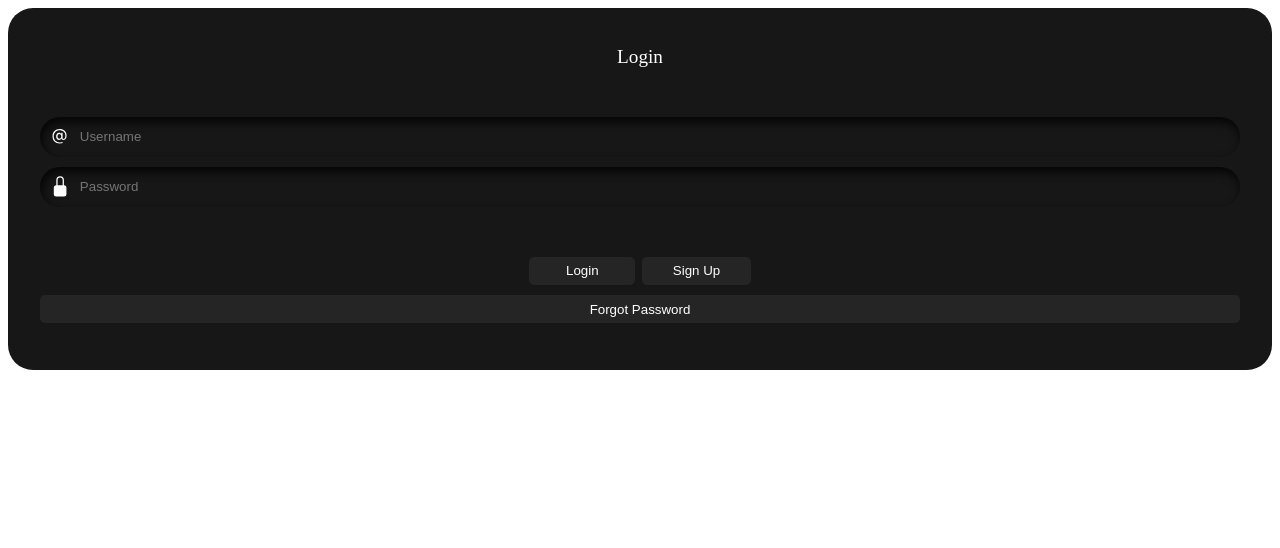
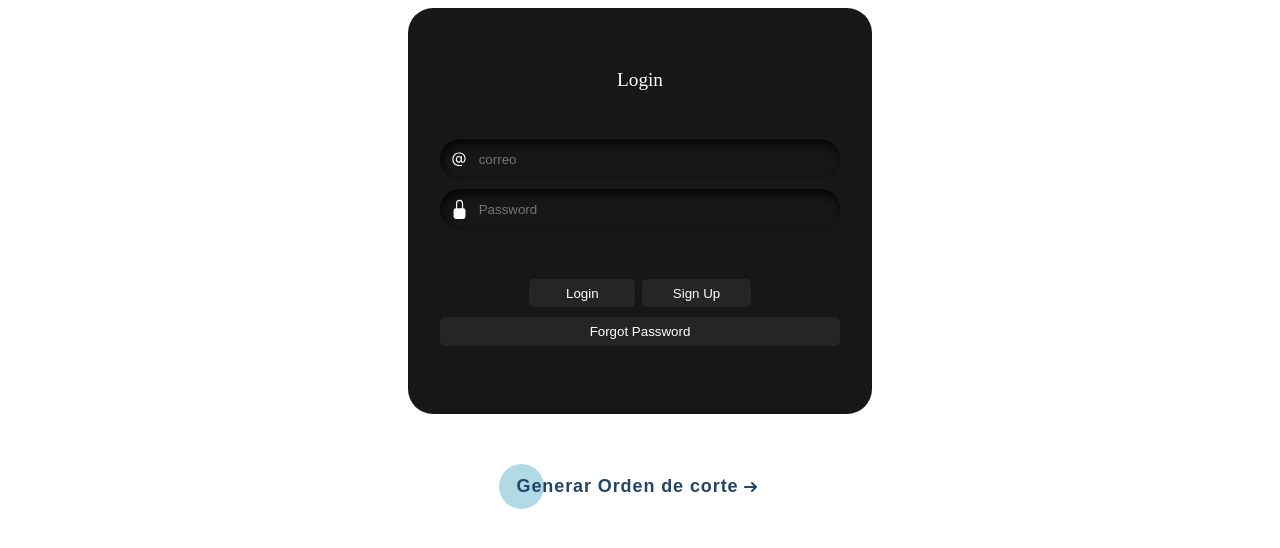
Before and after one commit to Smoonun/proyectos, a React (Create React App) app: page / in a window 1280 px wide. Shown: the top 548 px of the page. Built offline with nearby package versions, Linux system fonts and the light colour scheme.

Commit message:
login y boton de orden de corte

```diff
--- /dev/null
+++ b/src/Boton.jsx
@@ -0,0 +1,14 @@
+import './boton.css';
+export default function Boton (){
+  return (
+    <div class="container">
+<button class="cta">
+  <span>Generar Orden de corte</span>
+  <svg width="15px" height="10px" viewBox="0 0 13 10">
+    <path d="M1,5 L11,5"></path>
+    <polyline points="8 1 12 5 8 9"></polyline>
+  </svg>
+</button>
+</div>
+)
+}
--- a/src/Form.jsx
+++ /dev/null
@@ -1,142 +0,0 @@
-import React from 'react';
-import styled from 'styled-components';
-
-const Form = () => {
-  return (
-    <StyledWrapper>
-      <form className="form">
-        <p id="heading">Login</p>
-        <div className="field">
-          <svg className="input-icon" xmlns="http://www.w3.org/2000/svg" width={16} height={16} fill="currentColor" viewBox="0 0 16 16">
-            <path d="M13.106 7.222c0-2.967-2.249-5.032-5.482-5.032-3.35 0-5.646 2.318-5.646 5.702 0 3.493 2.235 5.708 5.762 5.708.862 0 1.689-.123 2.304-.335v-.862c-.43.199-1.354.328-2.29.328-2.926 0-4.813-1.88-4.813-4.798 0-2.844 1.921-4.881 4.594-4.881 2.735 0 4.608 1.688 4.608 4.156 0 1.682-.554 2.769-1.416 2.769-.492 0-.772-.28-.772-.76V5.206H8.923v.834h-.11c-.266-.595-.881-.964-1.6-.964-1.4 0-2.378 1.162-2.378 2.823 0 1.737.957 2.906 2.379 2.906.8 0 1.415-.39 1.709-1.087h.11c.081.67.703 1.148 1.503 1.148 1.572 0 2.57-1.415 2.57-3.643zm-7.177.704c0-1.197.54-1.907 1.456-1.907.93 0 1.524.738 1.524 1.907S8.308 9.84 7.371 9.84c-.895 0-1.442-.725-1.442-1.914z" />
-          </svg>
-          <input autoComplete="off" placeholder="Username" className="input-field" type="text" />
-        </div>
-        <div className="field">
-          <svg className="input-icon" xmlns="http://www.w3.org/2000/svg" width={16} height={16} fill="currentColor" viewBox="0 0 16 16">
-            <path d="M8 1a2 2 0 0 1 2 2v4H6V3a2 2 0 0 1 2-2zm3 6V3a3 3 0 0 0-6 0v4a2 2 0 0 0-2 2v5a2 2 0 0 0 2 2h6a2 2 0 0 0 2-2V9a2 2 0 0 0-2-2z" />
-          </svg>
-          <input placeholder="Password" className="input-field" type="password" />
-        </div>
-        <div className="btn">
-          <button className="button1">&nbsp;&nbsp;&nbsp;&nbsp;&nbsp;&nbsp;Login&nbsp;&nbsp;&nbsp;&nbsp;&nbsp;&nbsp;</button>
-          <button className="button2">Sign Up</button>
-        </div>
-        <button className="button3">Forgot Password</button>
-      </form>
-    </StyledWrapper>
-  );
-}
-
-const StyledWrapper = styled.div`
-  .form {
-    display: flex;
-    flex-direction: column;
-    gap: 10px;
-    padding-left: 2em;
-    padding-right: 2em;
-    padding-bottom: 0.4em;
-    background-color: #171717;
-    border-radius: 25px;
-    transition: .4s ease-in-out;
-  }
-
-  .form:hover {
-    transform: scale(1.05);
-    border: 1px solid black;
-  }
-
-  #heading {
-    text-align: center;
-    margin: 2em;
-    color: rgb(255, 255, 255);
-    font-size: 1.2em;
-  }
-
-  .field {
-    display: flex;
-    align-items: center;
-    justify-content: center;
-    gap: 0.5em;
-    border-radius: 25px;
-    padding: 0.6em;
-    border: none;
-    outline: none;
-    color: white;
-    background-color: #171717;
-    box-shadow: inset 2px 5px 10px rgb(5, 5, 5);
-  }
-
-  .input-icon {
-    height: 1.3em;
-    width: 1.3em;
-    fill: white;
-  }
-
-  .input-field {
-    background: none;
-    border: none;
-    outline: none;
-    width: 100%;
-    color: #d3d3d3;
-  }
-
-  .form .btn {
-    display: flex;
-    justify-content: center;
-    flex-direction: row;
-    margin-top: 2.5em;
-  }
-
-  .button1 {
-    padding: 0.5em;
-    padding-left: 1.1em;
-    padding-right: 1.1em;
-    border-radius: 5px;
-    margin-right: 0.5em;
-    border: none;
-    outline: none;
-    transition: .4s ease-in-out;
-    background-color: #252525;
-    color: white;
-  }
-
-  .button1:hover {
-    background-color: black;
-    color: white;
-  }
-
-  .button2 {
-    padding: 0.5em;
-    padding-left: 2.3em;
-    padding-right: 2.3em;
-    border-radius: 5px;
-    border: none;
-    outline: none;
-    transition: .4s ease-in-out;
-    background-color: #252525;
-    color: white;
-  }
-
-  .button2:hover {
-    background-color: black;
-    color: white;
-  }
-
-  .button3 {
-    margin-bottom: 3em;
-    padding: 0.5em;
-    border-radius: 5px;
-    border: none;
-    outline: none;
-    transition: .4s ease-in-out;
-    background-color: #252525;
-    color: white;
-  }
-
-  .button3:hover {
-    background-color: red;
-    color: white;
-  }`;
-
-export default Form;
--- /dev/null
+++ b/src/Login.jsx
@@ -0,0 +1,28 @@
+import './login.css';
+const Form = () => {
+  return (
+      <form className="form">
+        <p id="heading">Login</p>
+        <div className="field">
+          <svg className="input-icon" xmlns="http://www.w3.org/2000/svg" width={16} height={16} fill="currentColor" viewBox="0 0 16 16">
+            <path d="M13.106 7.222c0-2.967-2.249-5.032-5.482-5.032-3.35 0-5.646 2.318-5.646 5.702 0 3.493 2.235 5.708 5.762 5.708.862 0 1.689-.123 2.304-.335v-.862c-.43.199-1.354.328-2.29.328-2.926 0-4.813-1.88-4.813-4.798 0-2.844 1.921-4.881 4.594-4.881 2.735 0 4.608 1.688 4.608 4.156 0 1.682-.554 2.769-1.416 2.769-.492 0-.772-.28-.772-.76V5.206H8.923v.834h-.11c-.266-.595-.881-.964-1.6-.964-1.4 0-2.378 1.162-2.378 2.823 0 1.737.957 2.906 2.379 2.906.8 0 1.415-.39 1.709-1.087h.11c.081.67.703 1.148 1.503 1.148 1.572 0 2.57-1.415 2.57-3.643zm-7.177.704c0-1.197.54-1.907 1.456-1.907.93 0 1.524.738 1.524 1.907S8.308 9.84 7.371 9.84c-.895 0-1.442-.725-1.442-1.914z" />
+          </svg>
+          <input autoComplete="off" placeholder="correo" className="input-field" type="email" />
+        </div>
+        <div className="field">
+          <svg className="input-icon" xmlns="http://www.w3.org/2000/svg" width={16} height={16} fill="currentColor" viewBox="0 0 16 16">
+            <path d="M8 1a2 2 0 0 1 2 2v4H6V3a2 2 0 0 1 2-2zm3 6V3a3 3 0 0 0-6 0v4a2 2 0 0 0-2 2v5a2 2 0 0 0 2 2h6a2 2 0 0 0 2-2V9a2 2 0 0 0-2-2z" />
+          </svg>
+          <input placeholder="Password" className="input-field" type="password" />
+        </div>
+        <div className="btn">
+          <button className="button1">&nbsp;&nbsp;&nbsp;&nbsp;&nbsp;&nbsp;Login&nbsp;&nbsp;&nbsp;&nbsp;&nbsp;&nbsp;</button>
+          <button className="button2">Sign Up</button>
+        </div>
+        <button className="button3">Forgot Password</button>
+      </form>
+  );
+}
+
+
+export default Form;
--- /dev/null
+++ b/src/boton.css
@@ -0,0 +1,69 @@
+.container {
+    margin:auto;
+    justify-content: center;
+    display: flex;
+    flex-direction: column;
+    gap: 10px;
+    padding-left: 2em;
+    padding-right: 2em;
+    padding-bottom: 0.4em;
+    margin-top:50px;
+  }
+
+.cta {
+    position: relative;
+    margin: auto;
+    padding: 12px 18px;
+    transition: all 0.2s ease;
+    border: none;
+    background: none;
+    cursor: pointer;
+  }
+
+  .cta:before {
+    content: "";
+    position: absolute;
+    top: 0;
+    left: 0;
+    display: block;
+    border-radius: 50px;
+    background: #b1dae7;
+    width: 45px;
+    height: 45px;
+    transition: all 0.3s ease;
+  }
+
+  .cta span {
+    position: relative;
+    font-family: "Ubuntu", sans-serif;
+    font-size: 18px;
+    font-weight: 700;
+    letter-spacing: 0.05em;
+    color: #234567;
+  }
+
+  .cta svg {
+    position: relative;
+    top: 0;
+    margin-left: 10px;
+    fill: none;
+    stroke-linecap: round;
+    stroke-linejoin: round;
+    stroke: #234567;
+    stroke-width: 2;
+    transform: translateX(-5px);
+    transition: all 0.3s ease;
+  }
+
+  .cta:hover:before {
+    width: 100%;
+    background: #b1dae7;
+  }
+
+  .cta:hover svg {
+    transform: translateX(0);
+  }
+
+  .cta:active {
+    transform: scale(0.95);
+  }
--- a/src/index.jsx
+++ b/src/index.jsx
@@ -1,9 +1,12 @@
 import React from 'react';
 import ReactDOM from 'react-dom/client';
-import Form from './Form';
+import Form from './Login';
+import Boton from './Boton';
+//import <Form></Form> from './Login.jsx';
 const root = ReactDOM.createRoot(document.getElementById('root'));
 root.render(
   <>
-    <Form/>
+  <Form/>
+  <Boton/>
   </>
   )
--- /dev/null
+++ b/src/login.css
@@ -0,0 +1,113 @@
+.form {
+    margin:auto;
+    justify-content: center;
+    display: flex;
+    flex-direction: column;
+    gap: 10px;
+    padding-left: 2em;
+    padding-right: 2em;
+    padding-bottom: 0.4em;
+    background-color: #171717;
+    border-radius: 25px;
+    transition: .4s ease-in-out;
+    width: 400px;
+    height: 400px;
+  }
+
+  .form:hover {
+    transform: scale(1.05);
+    border: 1px solid black;
+  }
+
+  #heading {
+    text-align: center;
+    margin: 2em;
+    color: rgb(255, 255, 255);
+    font-size: 1.2em;
+  }
+
+  .field {
+    display: flex;
+    align-items: center;
+    justify-content: center;
+    gap: 0.5em;
+    border-radius: 25px;
+    padding: 0.6em;
+    border: none;
+    outline: none;
+    color: white;
+    background-color: #171717;
+    box-shadow: inset 2px 5px 10px rgb(5, 5, 5);
+  }
+
+  .input-icon {
+    height: 1.3em;
+    width: 1.3em;
+    fill: white;
+  }
+
+  .input-field {
+    background: none;
+    border: none;
+    outline: none;
+    width: 100%;
+    color: #d3d3d3;
+  }
+
+  .form .btn {
+    display: flex;
+    justify-content: center;
+    flex-direction: row;
+    margin-top: 2.5em;
+  }
+
+  .button1 {
+    padding: 0.5em;
+    padding-left: 1.1em;
+    padding-right: 1.1em;
+    border-radius: 5px;
+    margin-right: 0.5em;
+    border: none;
+    outline: none;
+    transition: .4s ease-in-out;
+    background-color: #252525;
+    color: white;
+  }
+
+  .button1:hover {
+    background-color: black;
+    color: white;
+  }
+
+  .button2 {
+    padding: 0.5em;
+    padding-left: 2.3em;
+    padding-right: 2.3em;
+    border-radius: 5px;
+    border: none;
+    outline: none;
+    transition: .4s ease-in-out;
+    background-color: #252525;
+    color: white;
+  }
+
+  .button2:hover {
+    background-color: black;
+    color: white;
+  }
+
+  .button3 {
+    margin-bottom: 3em;
+    padding: 0.5em;
+    border-radius: 5px;
+    border: none;
+    outline: none;
+    transition: .4s ease-in-out;
+    background-color: #252525;
+    color: white;
+  }
+
+  .button3:hover {
+    background-color: red;
+    color: white;
+  }
```
